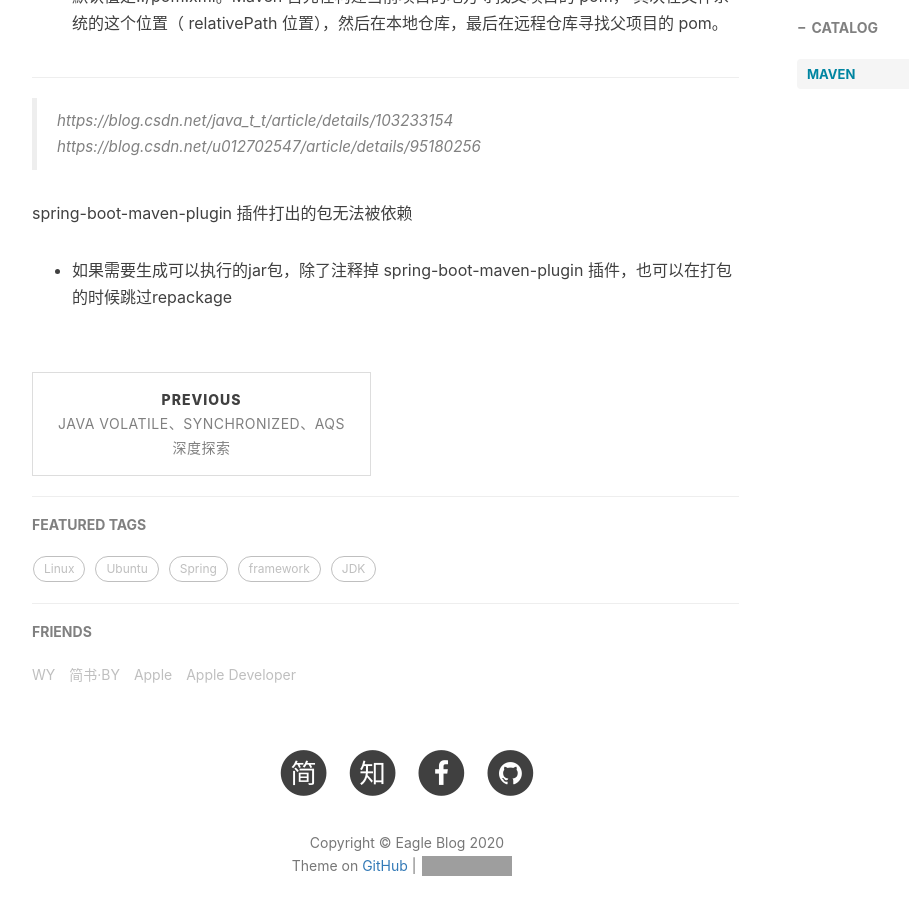
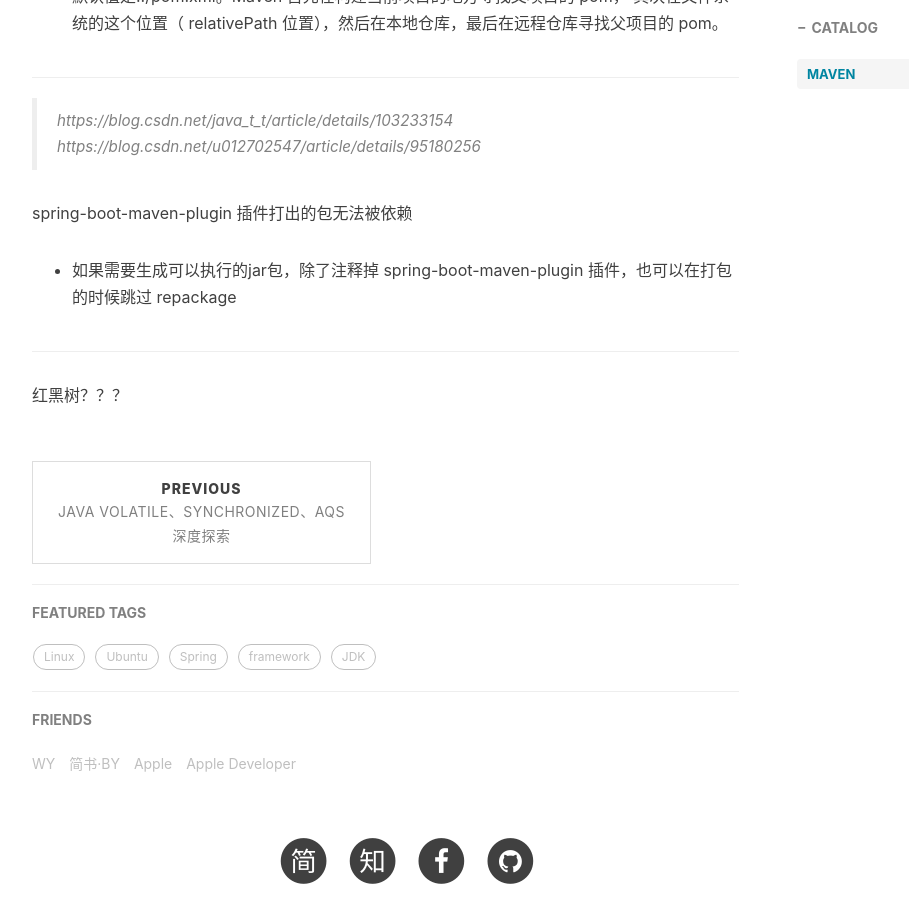
Before and after one commit to SolitaryEagle/SolitaryEagle.github.io, a Jekyll site: the page built from _posts/tool/2020-12-01-工作中遇到的问题.md, in a window 1280 px wide and 900 px high, scrolled down 894 px. Shown: the whole window, without its empty margins (233-1142 px from the left). Built offline with Jekyll 4.4.1, drawn with Linux system fonts in a browser that asks for light colours; nearby versions of some CDN libraries; comment, search, counter and statistics services are not loaded; grey boxes are pictures that could not be loaded.

```diff
--- a/_posts/tool/2020-12-01-工作中遇到的问题.md
+++ b/_posts/tool/2020-12-01-工作中遇到的问题.md
@@ -32,4 +32,8 @@ tags:       note
 
 spring-boot-maven-plugin 插件打出的包无法被依赖
 
-* 如果需要生成可以执行的jar包，除了注释掉 spring-boot-maven-plugin 插件，也可以在打包的时候跳过repackage
+* 如果需要生成可以执行的jar包，除了注释掉 spring-boot-maven-plugin 插件，也可以在打包的时候跳过 repackage
+
+---
+
+红黑树？？？
```
